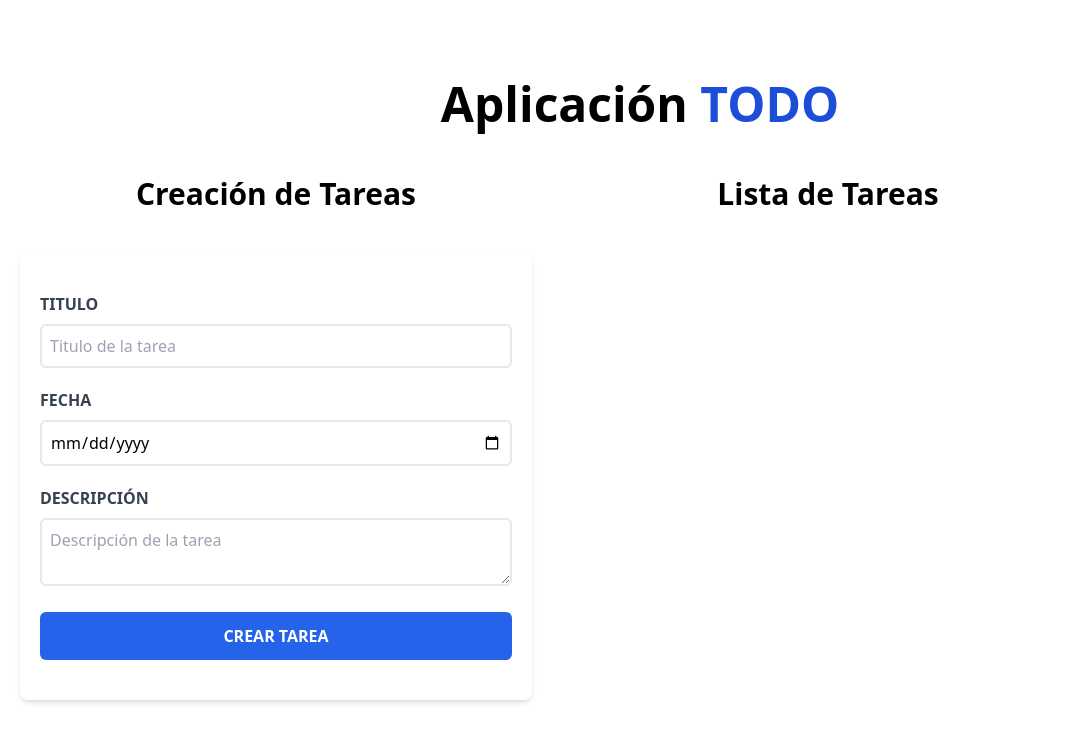
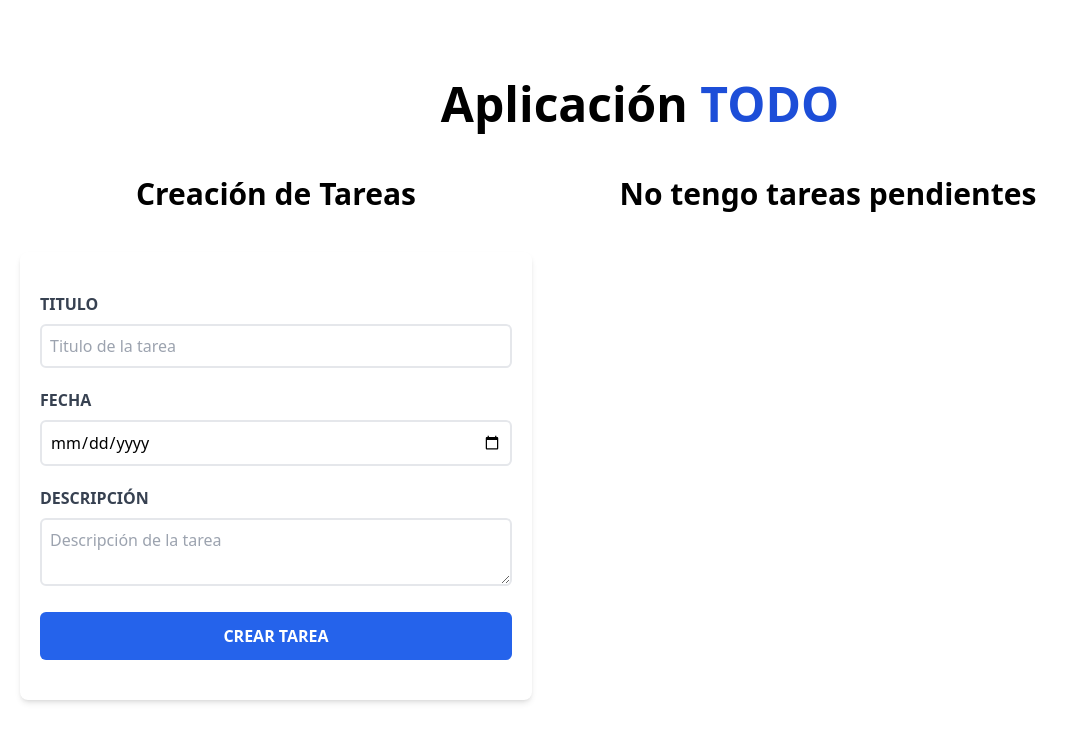
Before and after one commit to yefrid18/react-todo-list, a React (Vite) app: page / in a window 1280 px wide. Shown: the top 742 px of the page, without its empty margins (0-1077 px from the left). Built offline with nearby package versions, Linux system fonts and the light colour scheme.

Commit message:
organización y validacion tlista de taeas pendientes

```diff
--- a/src/components/ListaTareas.jsx
+++ b/src/components/ListaTareas.jsx
@@ -1,21 +1,34 @@
 import { Tareas } from "./Tareas"
 
 export const ListaTareas = ({tareas}) => {
+
   return (
     <div className="md:w-1/2 lg:w-2/5 mx-5 mb-10 md:h-screen overflow-scroll">
+
+      {tareas && tareas.length ? (
+      <>
+
       <h2 className="font-black text-3xl text-center mb-10">
-        Lista de Tareas
+        Tareas pendientes
       </h2>
 
-    {tareas.map( (tarea) => {
+      {tareas.map( (tarea) => {
         return(
             <Tareas
                 key={tarea.id}
                 tarea={tarea}
             />
         )
-    })}
+      })}
+      </>
 
+      ) : (
+
+      <h2 className="font-black text-3xl text-center mb-10">
+        No tengo tareas pendientes
+      </h2>
+
+      )}
 
     </div>
   )
```
